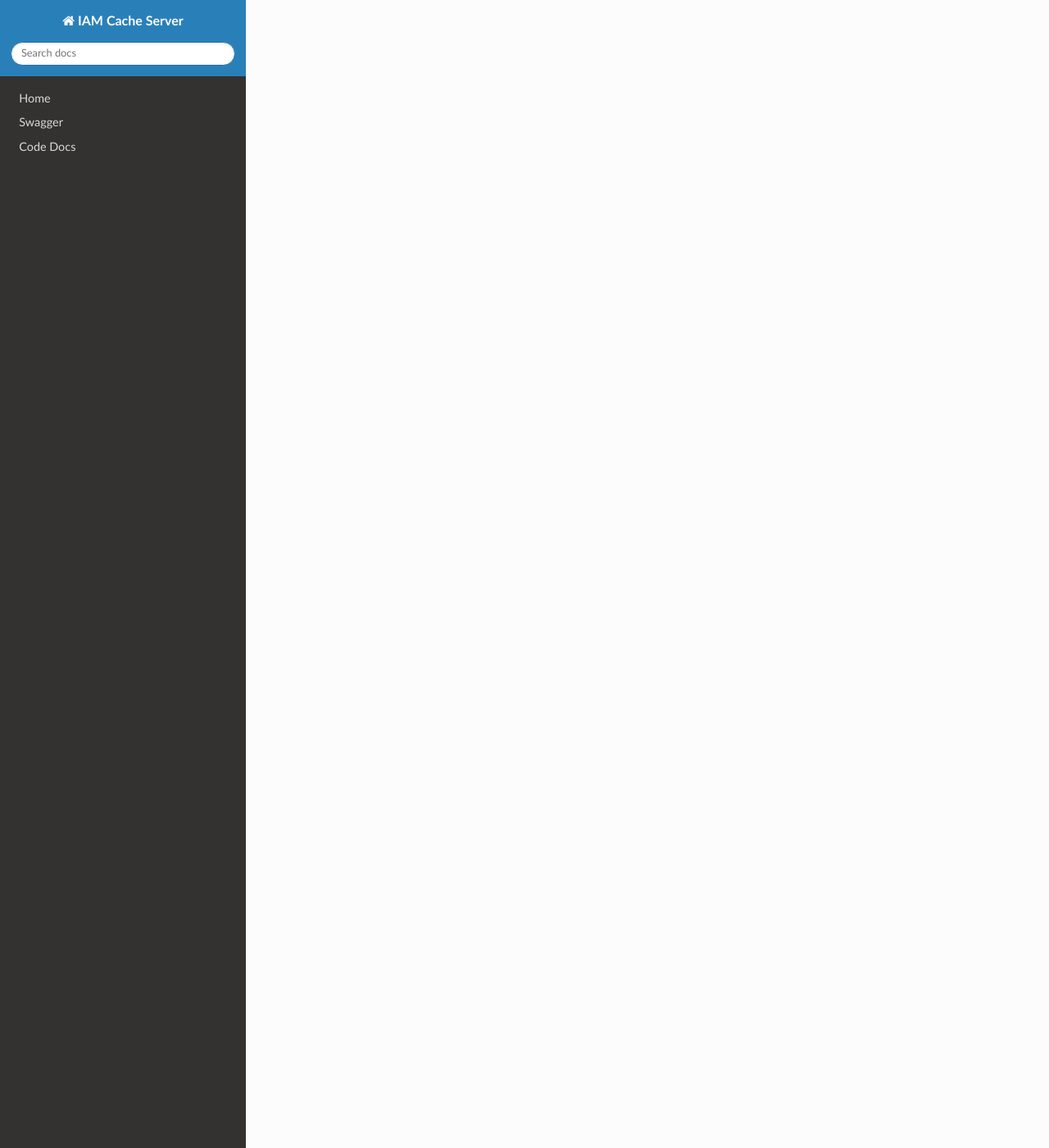
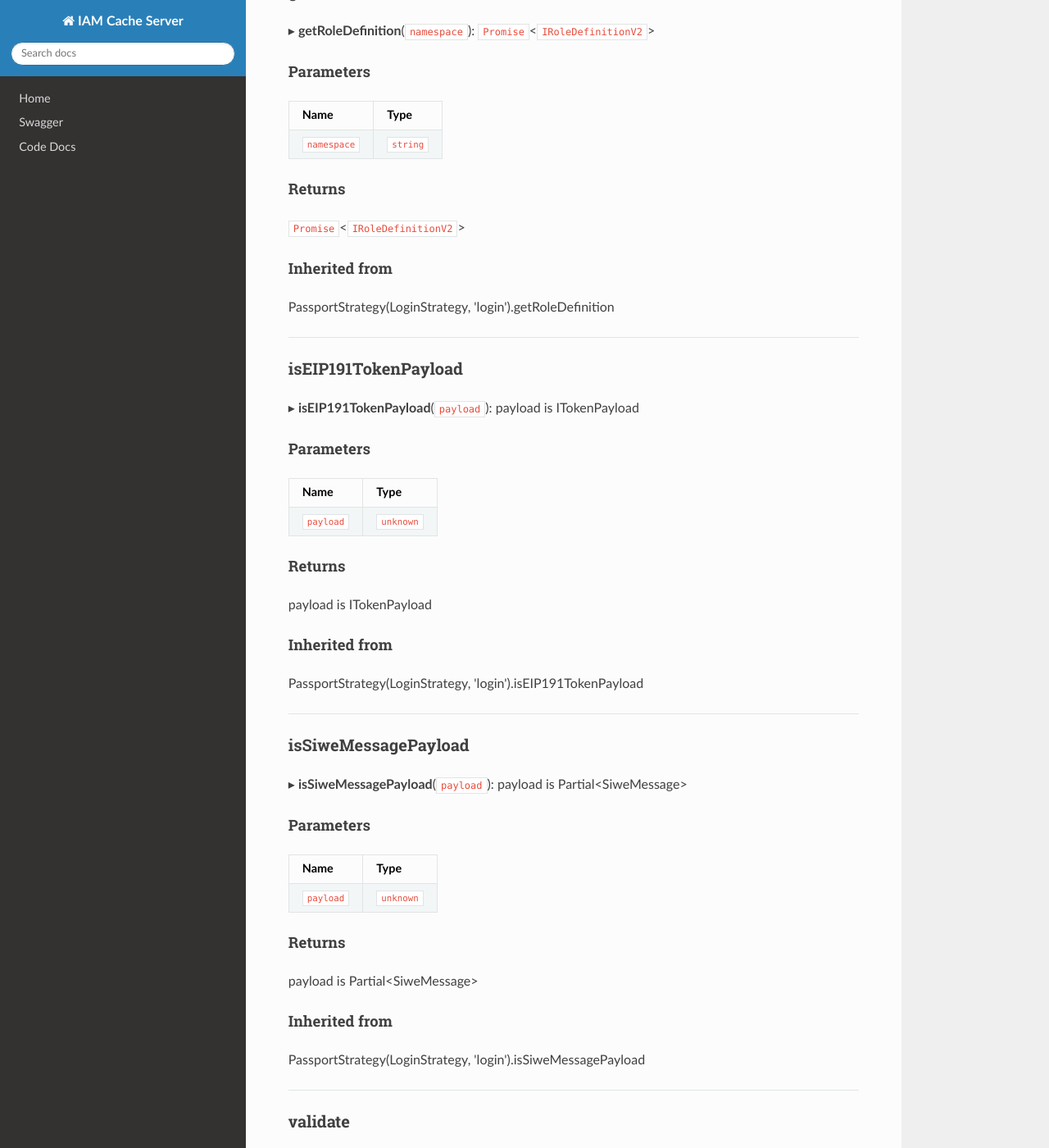
Before and after one commit to energywebfoundation/ssi-hub, an MkDocs documentation site: the page built from docs/api/classes/modules_auth_login_strategy.AuthStrategy.md, in a window 1280 px wide and 1400 px high, scrolled down 3947 px. Shown: the whole window at 82% size. Built offline with MkDocs 1.6.1, drawn with Linux system fonts in a browser that asks for light colours; nearby versions of some CDN libraries; some of the changed text lies outside the part shown.

```diff
--- a/docs/api/classes/modules_auth_login_strategy.AuthStrategy.md
+++ b/docs/api/classes/modules_auth_login_strategy.AuthStrategy.md
@@ -13,6 +13,19 @@
 ### Constructors
 
 - [constructor](modules_auth_login_strategy.AuthStrategy.md#constructor)
+
+### Methods
+
+- [authenticate](modules_auth_login_strategy.AuthStrategy.md#authenticate)
+- [decodeToken](modules_auth_login_strategy.AuthStrategy.md#decodetoken)
+- [didUnification](modules_auth_login_strategy.AuthStrategy.md#didunification)
+- [extractSiwe](modules_auth_login_strategy.AuthStrategy.md#extractsiwe)
+- [extractToken](modules_auth_login_strategy.AuthStrategy.md#extracttoken)
+- [getRoleDefinition](modules_auth_login_strategy.AuthStrategy.md#getroledefinition)
+- [isEIP191TokenPayload](modules_auth_login_strategy.AuthStrategy.md#iseip191tokenpayload)
+- [isSiweMessagePayload](modules_auth_login_strategy.AuthStrategy.md#issiwemessagepayload)
+- [validate](modules_auth_login_strategy.AuthStrategy.md#validate)
+- [verifyIssuer](modules_auth_login_strategy.AuthStrategy.md#verifyissuer)
 
 ## Constructors
 
@@ -33,3 +46,213 @@
 #### Overrides
 
 PassportStrategy(LoginStrategy, &#x27;login&#x27;).constructor
+
+## Methods
+
+### authenticate
+
+▸ **authenticate**(`req`): `void`
+
+#### Parameters
+
+| Name | Type |
+| :------ | :------ |
+| `req` | `Request`<`ParamsDictionary`, `any`, `any`, `ParsedQs`, `Record`<`string`, `any`\>\> |
+
+#### Returns
+
+`void`
+
+#### Inherited from
+
+PassportStrategy(LoginStrategy, 'login').authenticate
+
+___
+
+### decodeToken
+
+▸ **decodeToken**<`T`\>(`token`, `options?`): `T`
+
+#### Type parameters
+
+| Name |
+| :------ |
+| `T` |
+
+#### Parameters
+
+| Name | Type |
+| :------ | :------ |
+| `token` | `string` |
+| `options?` | `DecodeOptions` |
+
+#### Returns
+
+`T`
+
+#### Inherited from
+
+PassportStrategy(LoginStrategy, 'login').decodeToken
+
+___
+
+### didUnification
+
+▸ **didUnification**(`did`): `string`
+
+#### Parameters
+
+| Name | Type |
+| :------ | :------ |
+| `did` | `string` |
+
+#### Returns
+
+`string`
+
+#### Inherited from
+
+PassportStrategy(LoginStrategy, 'login').didUnification
+
+___
+
+### extractSiwe
+
+▸ **extractSiwe**(`req`): `SiweReqPayload`
+
+#### Parameters
+
+| Name | Type |
+| :------ | :------ |
+| `req` | `Request`<`ParamsDictionary`, `any`, `any`, `ParsedQs`, `Record`<`string`, `any`\>\> |
+
+#### Returns
+
+`SiweReqPayload`
+
+#### Inherited from
+
+PassportStrategy(LoginStrategy, 'login').extractSiwe
+
+___
+
+### extractToken
+
+▸ **extractToken**(`req`): `string`
+
+#### Parameters
+
+| Name | Type |
+| :------ | :------ |
+| `req` | `Request`<`ParamsDictionary`, `any`, `any`, `ParsedQs`, `Record`<`string`, `any`\>\> |
+
+#### Returns
+
+`string`
+
+#### Inherited from
+
+PassportStrategy(LoginStrategy, 'login').extractToken
+
+___
+
+### getRoleDefinition
+
+▸ **getRoleDefinition**(`namespace`): `Promise`<`IRoleDefinitionV2`\>
+
+#### Parameters
+
+| Name | Type |
+| :------ | :------ |
+| `namespace` | `string` |
+
+#### Returns
+
+`Promise`<`IRoleDefinitionV2`\>
+
+#### Inherited from
+
+PassportStrategy(LoginStrategy, 'login').getRoleDefinition
+
+___
+
+### isEIP191TokenPayload
+
+▸ **isEIP191TokenPayload**(`payload`): payload is ITokenPayload
+
+#### Parameters
+
+| Name | Type |
+| :------ | :------ |
+| `payload` | `unknown` |
+
+#### Returns
+
+payload is ITokenPayload
+
+#### Inherited from
+
+PassportStrategy(LoginStrategy, 'login').isEIP191TokenPayload
+
+___
+
+### isSiweMessagePayload
+
+▸ **isSiweMessagePayload**(`payload`): payload is Partial<SiweMessage\>
+
+#### Parameters
+
+| Name | Type |
+| :------ | :------ |
+| `payload` | `unknown` |
+
+#### Returns
+
+payload is Partial<SiweMessage\>
+
+#### Inherited from
+
+PassportStrategy(LoginStrategy, 'login').isSiweMessagePayload
+
+___
+
+### validate
+
+▸ **validate**(`token`, `payload`, `done`): `Promise`<`void`\>
+
+#### Parameters
+
+| Name | Type |
+| :------ | :------ |
+| `token` | `string` |
+| `payload` | `Partial`<`SiweMessage`\> \| `ITokenPayload` |
+| `done` | (`err?`: `Error`, `user?`: `unknown`, `info?`: `unknown`) => `void` |
+
+#### Returns
+
+`Promise`<`void`\>
+
+#### Inherited from
+
+PassportStrategy(LoginStrategy, 'login').validate
+
+___
+
+### verifyIssuer
+
+▸ **verifyIssuer**(`issuer`, `role`): `Promise`<`VerificationResult`\>
+
+#### Parameters
+
+| Name | Type |
+| :------ | :------ |
+| `issuer` | `string` |
+| `role` | `string` |
+
+#### Returns
+
+`Promise`<`VerificationResult`\>
+
+#### Inherited from
+
+PassportStrategy(LoginStrategy, 'login').verifyIssuer
--- a/package.json
+++ b/package.json
@@ -53,8 +53,8 @@
     "db:truncate": "ts-node -P tsconfig.json src/scripts/truncate-db.ts"
   },
   "dependencies": {
-    "@energyweb/credential-governance": "^2.2.1-alpha.316.0",
-    "@energyweb/vc-verification": "^2.2.1-alpha.316.0",
+    "@energyweb/credential-governance": "^2.2.1-alpha.321.0",
+    "@energyweb/vc-verification": "^2.2.1-alpha.321.0",
     "@ensdomains/ens-contracts": "^0.0.21",
     "@ensdomains/resolver": "^0.2.4",
     "@ew-did-registry/claims": "0.8.1-alpha.1140.0",
@@ -100,6 +100,7 @@
     "didStoreCluster": "npm:@ew-did-registry/did-ipfs-store@0.8.1-alpha.1140.0",
     "didStoreInfura": "npm:@ew-did-registry/did-ipfs-store@0.7.1-alpha.795.0",
     "dotenv": "^16.0.3",
+    "eth-ens-namehash": "^2.0.8",
     "ethers": "5.7.2",
     "graphql": "^16.6.0",
     "graphql-fields": "^2.0.3",
```
Also changed, not shown: docs/api/classes/modules_did_did_service.DIDService.md (+5 -5 lines), 4 other files.
